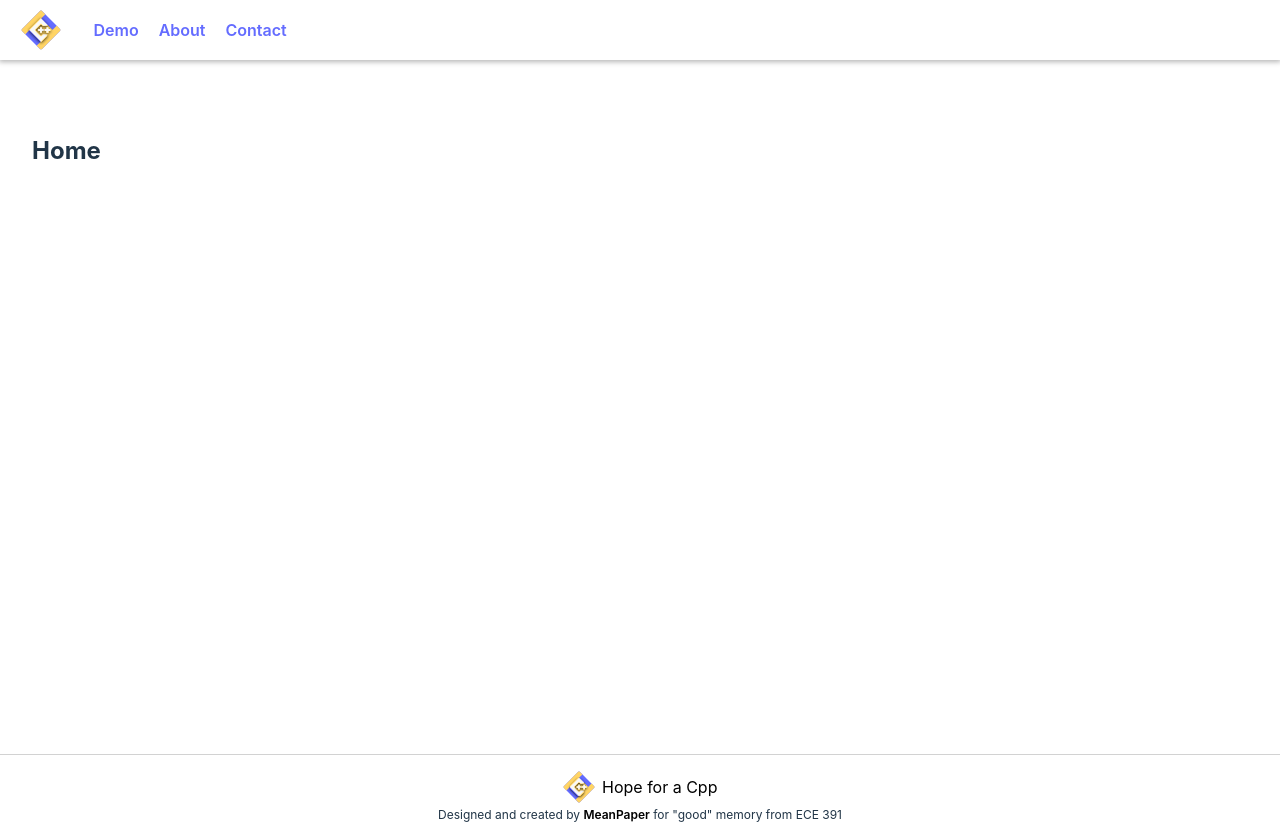
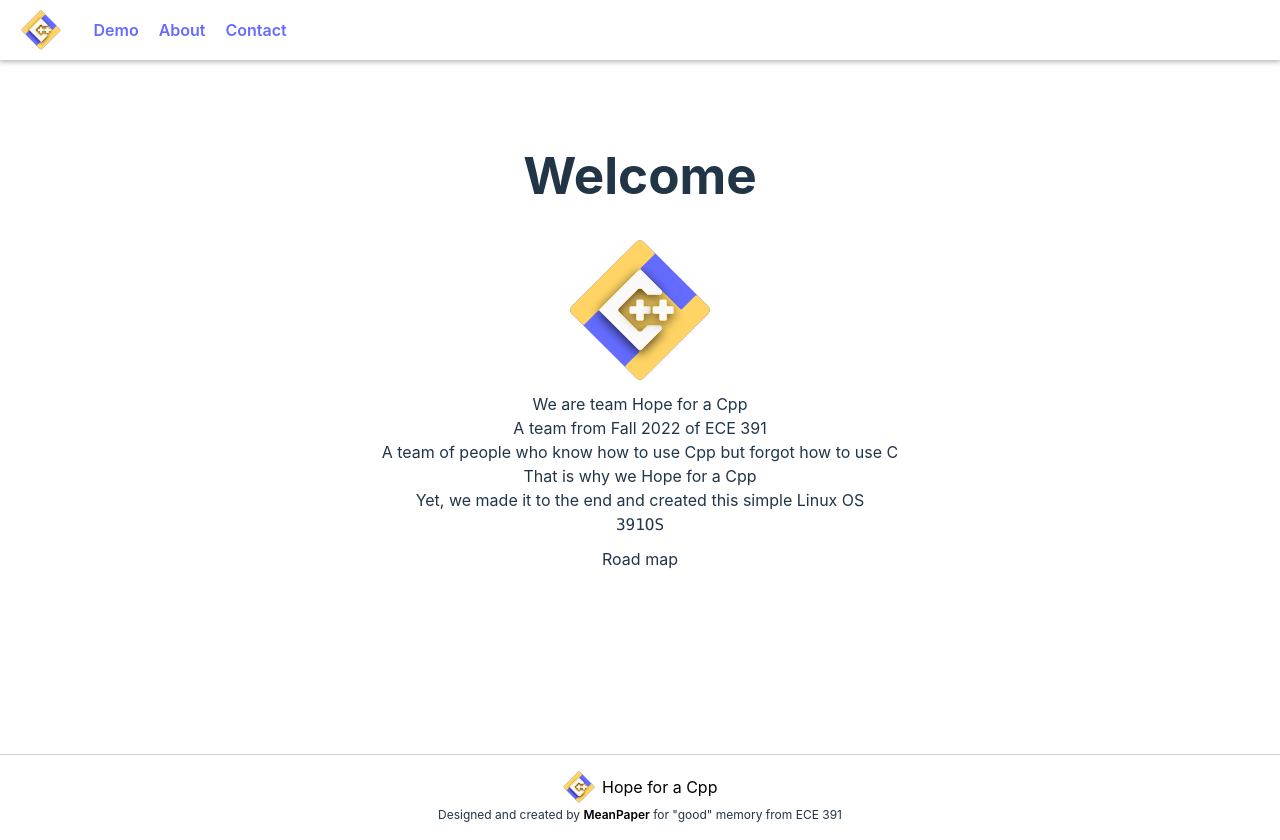
Before and after one commit to ScreamingPigeon/391OS, a React (Create React App) app: page / in a window 1280 px wide. Built offline with nearby package versions, Linux system fonts and the light colour scheme.

Commit message:
working on the homepage

```diff
--- a/src/App.css
+++ b/src/App.css
@@ -210,6 +210,25 @@
   }
 }
 
-.emulator_text > div{
-  max-width: 100px;
+
+/* Home page styling starts */
+
+.home-box{
+  display: flex;
+  flex-direction: column;
+  align-items: center;
+  justify-content: center;
 }
+
+#homepage-large-logo{
+  width: 144px;
+}
+
+#homepage-description{
+  /* width: 100%; */
+  margin-top: 10px;
+  margin-bottom: 10px;
+  text-align: center;
+}
+
+/* Home page styling ends */
--- a/src/views/Home.js
+++ b/src/views/Home.js
@@ -1,7 +1,19 @@
+import logo from '../hopeforcpp.svg'
 const Home = () => {
+    const descriptionItem = 'home-description-item';
     return (<div className="content-container">
-        <div className="default-box">
-            <h2>Home</h2>
+        <div className="home-box">
+            <h1> Welcome </h1>
+            <img id='homepage-large-logo' src={logo} alt='hope for a cpp logo' />
+            <div id='homepage-description'>
+                <div className={descriptionItem}> We are team Hope for a Cpp </div>
+                <div className={descriptionItem}> A team from Fall 2022 of ECE 391</div>
+                <div className={descriptionItem}> A team of people who know how to use Cpp but forgot how to use C </div>
+                <div className={descriptionItem}> That is why we Hope for a Cpp </div>
+                <div className={descriptionItem}> Yet, we made it to the end and created this simple Linux OS </div>
+                <div className={descriptionItem}> <code>391OS</code></div>
+            </div>
+            <div className='road-map'> Road map </div>
         </div>
     </div>);
 };
```
Also changed, not shown: src/index.css (line endings or trailing spaces).
